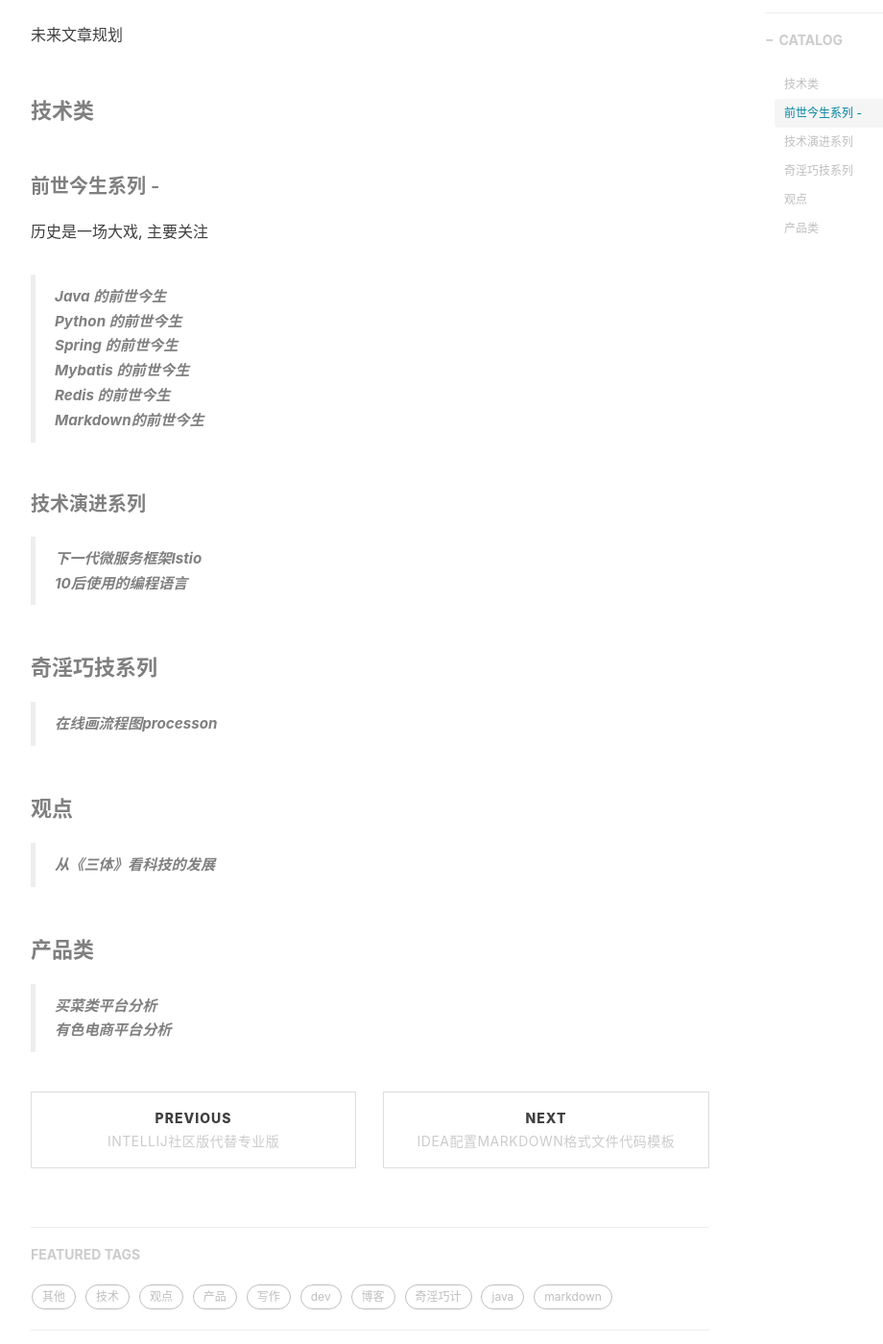
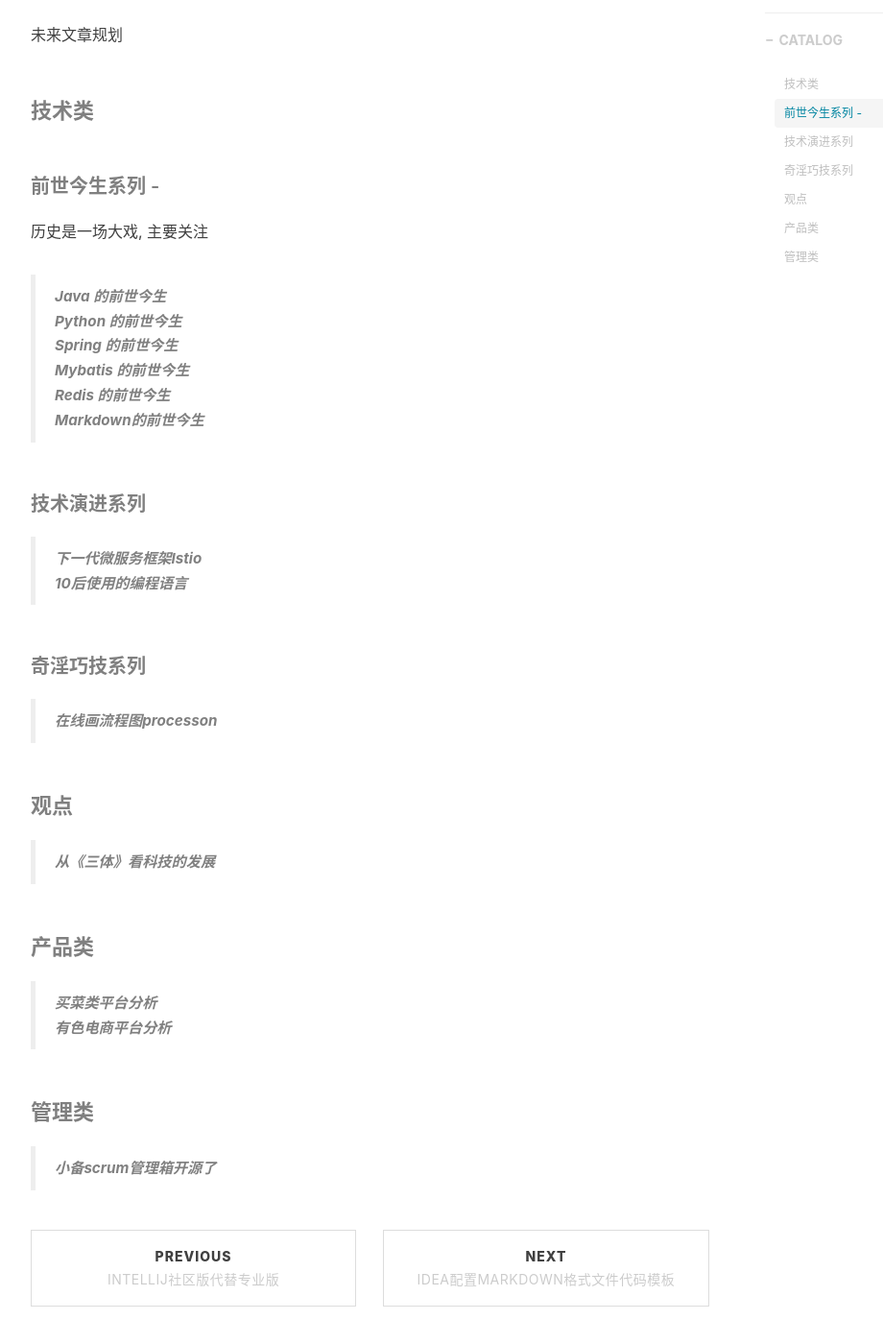
Before and after one commit to lushubei/lushubei.github.io, a Jekyll site: the page built from _posts/viewpoint/2020-02-19-blog-plan.md, in a window 1280 px wide and 1400 px high, scrolled down 550 px. Shown: the whole window at 96% size, without its empty margins (233-1153 px from the left). Built offline with Jekyll 4.4.1, drawn with Linux system fonts in a browser that asks for light colours; nearby versions of some CDN libraries; comment, search, counter and statistics services are not loaded.

Commit message:
小备管理箱即将开源

```diff
--- a/_posts/viewpoint/2020-02-19-blog-plan.md
+++ b/_posts/viewpoint/2020-02-19-blog-plan.md
@@ -32,17 +32,18 @@ tags:
 > __10后使用的编程语言__
 >
 
-#### 奇淫巧技系列
+##### 奇淫巧技系列
 > __在线画流程图processon__
 >
 
 #### 观点
 > __从《三体》看科技的发展__
 >
->
 
 #### 产品类
 > __买菜类平台分析__
 >
 > __有色电商平台分析__
->
+
+#### 管理类
+> __小备scrum管理箱开源了__
```
